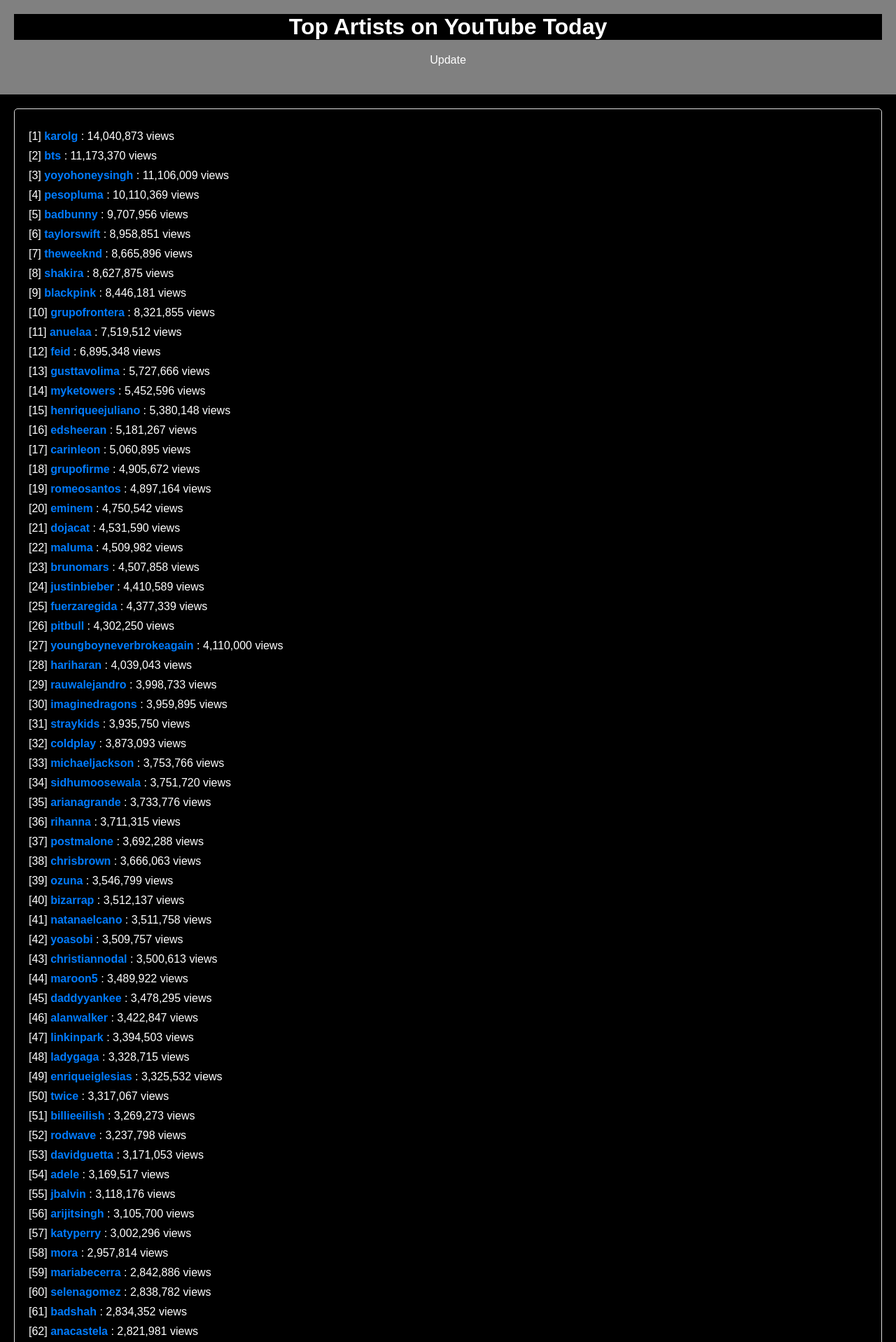
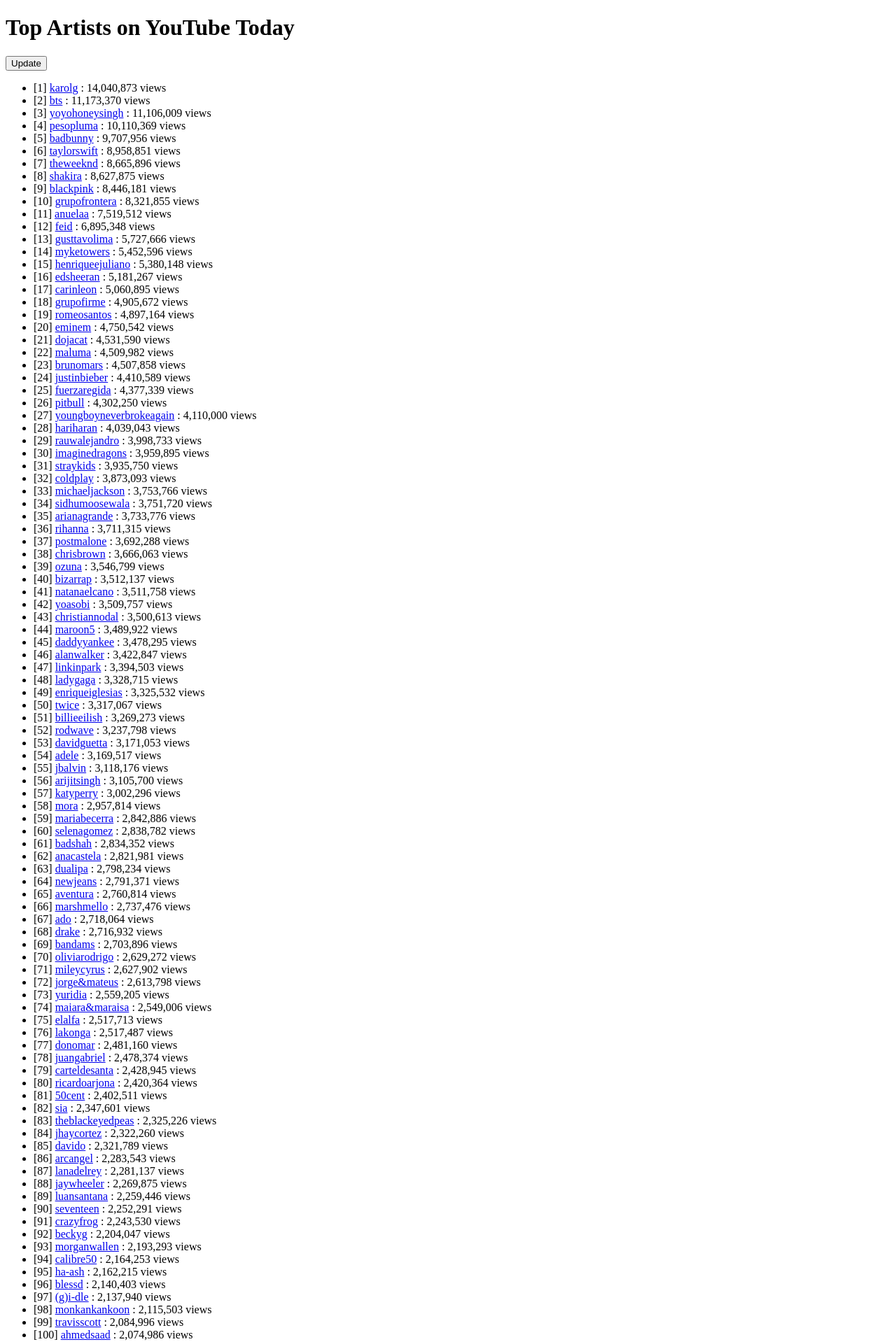
Before and after one commit to Madhav-MKNC/top-artists-today, a Flask app: page / in a window 1280 px wide. Shown: the top 1918 px of the page at 70% size. Run offline with Flask 3, Linux system fonts and the light colour scheme.

Commit message:
Update style.css

```diff
--- a/static/style.css
+++ b/static/style.css
@@ -1,74 +1,35 @@
-/* style.css */
+<!DOCTYPE html>
+<html lang="en">
+<head>
+    <meta charset="UTF-8">
+    <meta name="viewport" content="width=device-width, initial-scale=1.0">
+    <title>Top Artists on YouTube Today</title>
+    <link rel="stylesheet" href="{{ url_for('static', filename='style.css') }}">
+</head>
+<body>
+    <header>
+        <h1>Top Artists on YouTube Today</h1>
+        <button class="refresh-button" onclick="refreshPage()">Update</button>
 
-/* Reset some default styles */
-* {
-    margin: 0;
-    padding: 0;
-    box-sizing: border-box;
-    color: white;
-    background-color: black;
-}
+        <!-- flash messages -->
+        {% if message %}
+        <p class="error">{{ message }}</p>
+        {% endif %}
 
-body {
-    font-family: Arial, sans-serif;
-    background-color: black;
-    margin: 0;
-    padding: 0;
-}
+    </header>
 
-header {
-    /* background-color: #007BFF; */
-    background-color: grey;
-    color: white;
-    text-align: center;
-    padding: 20px;
-}
+    <main>
+        <ul id="content-list">
+            {% for arank, aviews, aname, aurl in artists %}
+            <li>
+                [{{ arank }}] <a href="{{ aurl }}">{{ aname }}</a> {{ aviews }} views
+                <!-- <span>Rank: {{ artist_rank }}</span>
+                <span>Value: {{ artist_value }}</span> -->
+            </li>
+            {% endfor %}
+        </ul>
+    </main>
 
-button.refresh-button {
-    background-color: grey;
-    color: white;
-    border: none;
-    padding: 10px 20px;
-    cursor: pointer;
-    font-size: 16px;
-    margin: 10px;
-    border-radius: 5px;
-    transition: background-color 0.3s ease-in-out;
-}
-
-button.refresh-button:hover {
-    background-color: grey;
-}
-
-main {
-    margin: 20px;
-    padding: 20px;
-    background-color: black;
-    border: 1px solid #ddd;
-    box-shadow: 0px 0px 10px rgba(0, 0, 0, 0.2);
-    border-radius: 5px;
-}
-
-ul#content-list {
-    list-style: none;
-    padding: 0;
-}
-
-ul#content-list li {
-    margin: 10px 0;
-}
-
-ul#content-list li a {
-    text-decoration: none;
-    color: #007BFF;
-    font-weight: bold;
-}
-
-ul#content-list li a:hover {
-    text-decoration: underline;
-}
-
-pre {
-    white-space: pre-wrap;
-    word-wrap: break-word;
-}
+    <script src="{{ url_for('static', filename='script.js') }}"></script>
+</body>
+</html>
```
